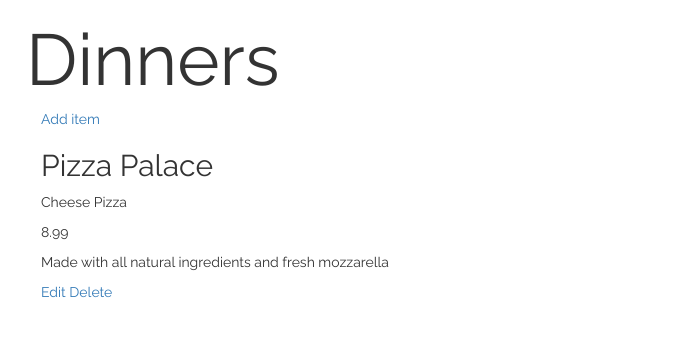
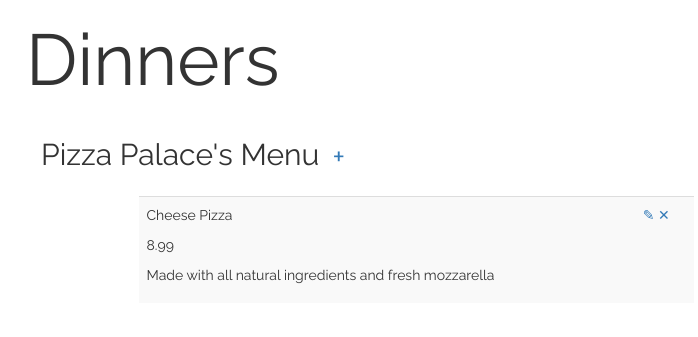
Before and after one commit to gggonzalez03/Restaurant-Item-Catalog, a Flask app: page /restaurants/1/ in a window 1280 px wide. Shown: the top 337 px of the page, without its empty margins (29-727 px from the left). Run offline with Flask 2, Linux system fonts and the light colour scheme; data comes from the database, SQL or seed files in the repository; some libraries are stand-ins or nearby versions.

Commit message:
style: Improved menu.html UI
Aesthetics of the menu pages of restaurants have been improved. Still note that
if you are making changes in the static files linked with url_for in the
base.html, you will have to hard refresh your browser to see the changes you
have made. You can do this by refreshing via Alt+F5.

```diff
--- a/templates/menu.html
+++ b/templates/menu.html
@@ -1,13 +1,30 @@
 {% extends "base.html" %}
 {% block pagetitle %}Menu{% endblock %}
 {% block body %}
-    <a href="{{url_for('add_menu_item', restaurant_id=restaurant.id)}}">Add item</a>
-    <h2>{{restaurant.name}}</h2>
-    {% for menu_item in items %}
-        <p>{{menu_item.name}}</p>
-        <p>{{menu_item.price}}</p>
-        <p>{{menu_item.description}}</p>
-        <a href="{{url_for('edit_menu_item', restaurant_id=restaurant.id, menu_id=menu_item.id)}}">Edit</a>
-        <a href="{{url_for('delete_menu_item', restaurant_id=restaurant.id, menu_id=menu_item.id)}}">Delete</a>
-    {% endfor %}
+	<header class="row">
+		<section class="col-xs-6">
+			<h2>{{restaurant.name}}'s Menu<a href="{{url_for('add_menu_item', restaurant_id=restaurant.id)}}"><button class="btn addbutton">+</button></a></h2>
+		</section>
+	</header>
+	<main class="row">
+		<section class="col-xs-12 col-md-6 col-md-offset-1">
+
+
+			<table class="table table-striped">
+            {% for menu_item in items %}
+                <tr>
+                    <td>
+                        <p>{{menu_item.name}}</p>
+				        <p>{{menu_item.price}}</p>
+				        <p>{{menu_item.description}}</p>
+                    </td>
+                    <td>
+                        <a href="{{url_for('edit_menu_item', restaurant_id=restaurant.id, menu_id=menu_item.id)}}">✎</a>
+		        		<a href="{{url_for('delete_menu_item', restaurant_id=restaurant.id, menu_id=menu_item.id)}}">✕</a>
+                    </td>
+                </tr>
+            {% endfor %}
+            </table>
+		</section>
+	</main>
 {% endblock %}
```
